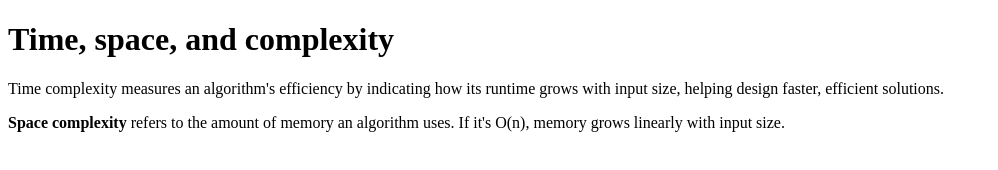
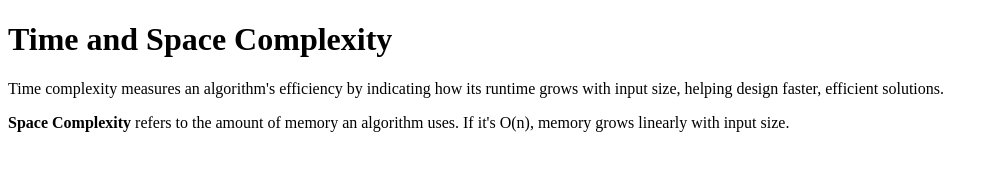
Before and after one commit to acciojob/time-and-space-complexity-Ramkumardehariya, a website: page main.html in a window 1280 px wide. Shown: the whole page, without its empty margins (0-998 px from the left). Drawn offline with Linux system fonts and the light colour scheme.

Commit message:
created a submission

```diff
--- a/main.html
+++ b/main.html
@@ -8,9 +8,9 @@
 
 <body>
 	<!-- the entire body must be written by student -->
-	<h1>Time, space, and complexity</h1>
+	<h1>Time and Space Complexity</h1>
 	<p>Time complexity measures an algorithm's efficiency by indicating how its runtime grows with input size, helping design faster, efficient solutions.</p>
-	<p> <b>Space complexity </b> refers to the amount of memory an algorithm uses. If it's O(n), memory grows linearly with input size.</p>
+	<p> <b>Space Complexity </b> refers to the amount of memory an algorithm uses. If it's O(n), memory grows linearly with input size.</p>
     <script type="text/javascript" src="./script.js">
 </script>
 
```
